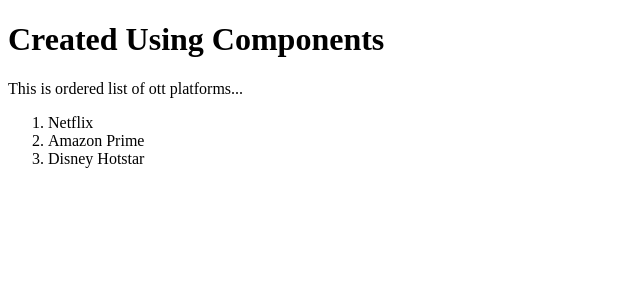
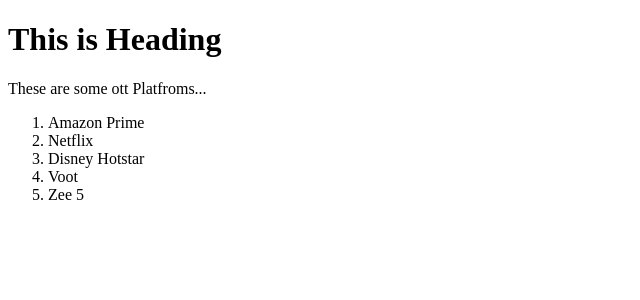
Before and after one commit to jatinnkumar/REACT-LEARNING, a React (Create React App) app: page / in a window 1280 px wide. Shown: the top 300 px of the page, without its empty margins (0-640 px from the left). Built offline with nearby package versions, Linux system fonts and the light colour scheme.

Commit message:
added new project

```diff
--- a/package.json
+++ b/package.json
@@ -1,5 +1,5 @@
 {
-  "name": "reactfiles",
+  "name": "reactlearning",
   "version": "0.1.0",
   "private": true,
   "dependencies": {
--- a/src/Heading.jsx
+++ b/src/Heading.jsx
@@ -2,7 +2,7 @@
 
 function Heading() {
     return (
-        <h1>Created Using Components</h1>
+        <h1>This is Heading</h1>
     );
 }
 
--- a/src/List.jsx
+++ b/src/List.jsx
@@ -3,9 +3,11 @@
 function List() {
     return (
         <ol>
+            <li>Amazon Prime</li>
             <li>Netflix</li>
-            <li>Amazon Prime</li>
             <li>Disney Hotstar</li>
+            <li>Voot</li>
+            <li>Zee 5</li>
         </ol>
     );
 }
--- a/src/Para.jsx
+++ b/src/Para.jsx
@@ -2,7 +2,7 @@
 
 function Para() {
     return (
-        <p>This is ordered list of ott platforms...</p>
+        <p>These are some ott Platfroms...</p>
     );
 }
 
--- a/src/index.css
+++ b/src/index.css
@@ -1,15 +1,13 @@
-.googleFont {
-  font-family: 'Roboto Mono', monospace;
+body {
+  margin: 0;
+  font-family: -apple-system, BlinkMacSystemFont, 'Segoe UI', 'Roboto', 'Oxygen',
+    'Ubuntu', 'Cantarell', 'Fira Sans', 'Droid Sans', 'Helvetica Neue',
+    sans-serif;
+  -webkit-font-smoothing: antialiased;
+  -moz-osx-font-smoothing: grayscale;
 }
 
-.container {
-  background-color: antiquewhite;
+code {
+  font-family: source-code-pro, Menlo, Monaco, Consolas, 'Courier New',
+    monospace;
 }
-
-.greeting {
-  text-align: center;
-}
-
-.heading {
-  border: 1px solid grey;
-}
```
Also changed, not shown: Extra/GmWish.js (added, +28 -0 lines), src/App.js (indentation only), 1 other file (tests, documents, lock files or other folders).
